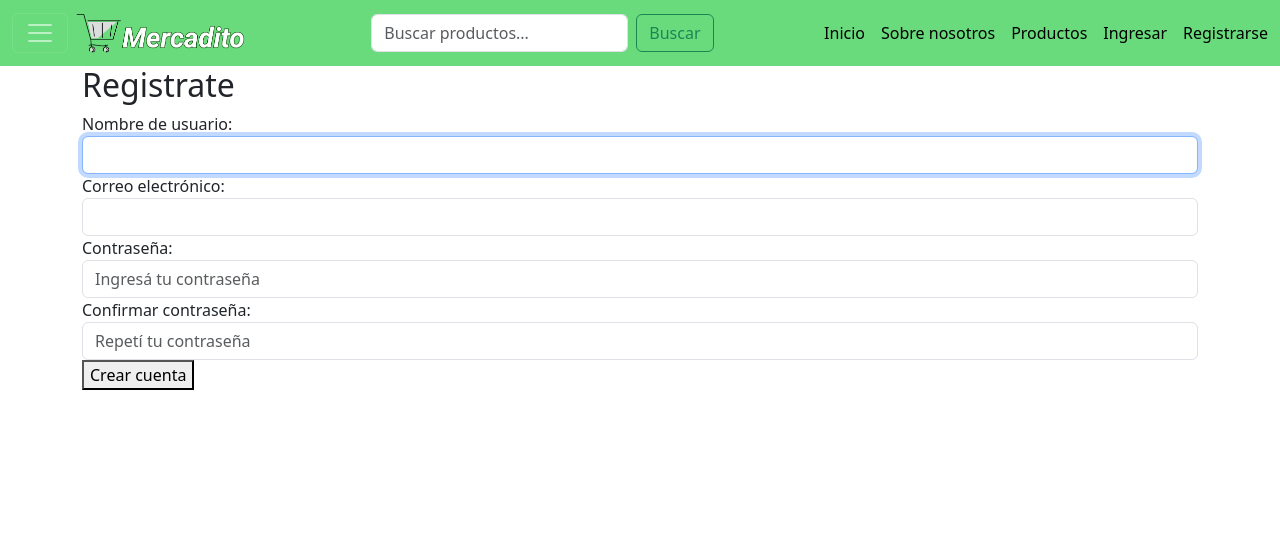
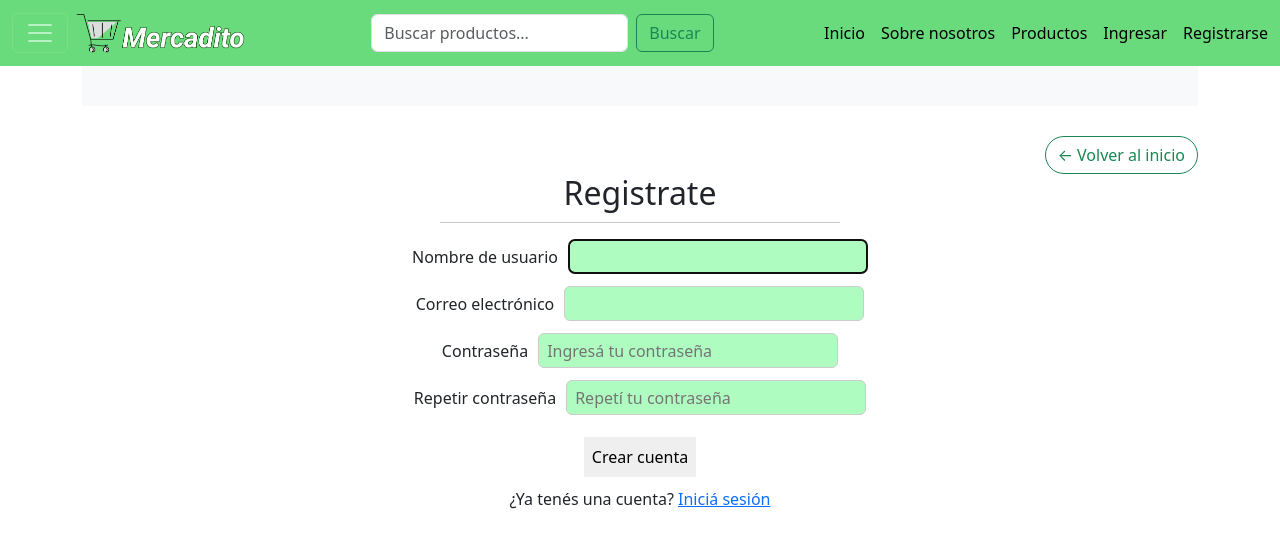
Before and after one commit to BeB55/Progra4-Grupo9, a Django app: page /signup/ in a window 1280 px wide. Shown: the top 548 px of the page. Run offline with Django 5.2, Linux system fonts and the light colour scheme; some libraries are stand-ins or nearby versions.

Commit message:
Cambio de diseño del login y el signup, por ahora es desde el html, dsp lo cambio a .css

```diff
--- a/elmercadito/settings.py
+++ b/elmercadito/settings.py
@@ -62,6 +62,7 @@ INSTALLED_APPS = [
     'allauth.socialaccount',
     'allauth.socialaccount.providers.google',
     "rest_framework",
+    'widget_tweaks',
     "users",
     "products",
     "cart",
--- a/products/templates/products/about.html
+++ b/products/templates/products/about.html
@@ -17,8 +17,7 @@
     </div>
     <div style="text-align: center; margin-top: 30px;">
     <a href="{% url 'home' %}" class="btn btn-outline-success rounded-pill">← Volver al inicio</a>
-</div>
-
+    </div>
 </section>
 
 {% endblock %}
--- a/templates/base.html
+++ b/templates/base.html
@@ -10,6 +10,38 @@
   <link rel="stylesheet" href="https://cdn.jsdelivr.net/npm/bootstrap-icons@1.11.1/font/bootstrap-icons.css">
 
   <style>
+
+    .field {
+        display: flex;
+        align-items: center;
+        justify-content: center;
+        gap: 10px;
+        margin-bottom: 12px;
+    }
+
+    .input-field {
+        width: 300px;
+        height: 35px;
+        background-color: #affcc0;
+        padding: 8px;
+        border-radius: 6px;
+        border: 1px solid #ccc;
+    }
+
+      #submit-btn{
+        color:#000000;
+        text-decoration: none;
+        border: none;
+        margin: 10px;
+        padding: 8px 8px;
+      }
+      #submit-btn:hover{
+        border-radius: 5px;
+        background-color: #69BE7C;
+        padding: 10px 10px;
+        transition: all 0.2s ease;
+      }
+
     #navbar-btn{
       color:#000000;
       text-decoration: none;
@@ -38,6 +70,7 @@
       </a>
     </div>
 
+    <!-- Barra de busqueda -->
     <div>
       <form method="get" class="d-flex mx-auto" style="max-width: 400px; width: 100%;">
         {% if selected_category %}
@@ -48,9 +81,7 @@
       </form>
     </div>
 
-
-
-    <!-- Enlaces + mini preview -->
+    <!-- Enlaces -->
     <div class="d-flex align-items-center gap-3">
 
       <a id="navbar-btn" href="{% url 'home' %}">Inicio</a>
--- a/users/templates/login-para-dsp.html
+++ b/users/templates/login-para-dsp.html
@@ -14,6 +14,8 @@
     <a href="{% provider_login_url 'google' %}" role="button" class="btn-social">
       <i class="fab fa-google"></i>
     </a>
+
+
     <a href="{% provider_login_url 'github' %}" role="button" class="btn-social">
       <i class="fab fa-github"></i>
     </a>  -->
--- a/users/templates/users/signup.html
+++ b/users/templates/users/signup.html
@@ -1,27 +1,55 @@
 {% extends "base.html" %}
+{% load widget_tweaks %}
+{% load static %}
+{% load socialaccount %}
 
 {% block content %}
+<section style="padding: 20px 20px; background-color: #f8f9fa; color: #000000;"></section>
 
-<h2>Registrate</h2>
-<form method="post">
-  {% csrf_token %}
-  <div>
-    {{ form.username.label_tag }}
-    {{ form.username }}
+  <div style="text-align: right; margin-top: 30px;">
+    <a href="{% url 'home' %}" class="btn btn-outline-success rounded-pill">← Volver al inicio</a>
   </div>
-  <div>
-    {{ form.email.label_tag }}
-    {{ form.email }}
+
+  <div style="max-width: 800px; margin: auto;">
+  <h2 style="text-align: center;">Registrate</h2>
+  <hr style="width: 50%; margin: 10px auto 10px;">
+
+    <div class="container mt-3">
+      <div class="row mb-4">
+        <div class="col text-center">
+
+          <form method="post">
+            {% csrf_token %}
+
+              <div class="field">
+                <label for="username">Nombre de usuario</label>
+                {% render_field form.username class="input-field" %}
+              </div>
+
+              <div class="field">
+                <label for="email">Correo electrónico</label>
+                {% render_field form.email class="input-field" %}
+              </div>
+
+              <div class="field">
+                <label for="password1">Contraseña</label>
+                {% render_field form.password1 class="input-field" %}
+              </div>
+
+              <div class="field">
+                <label for="password2">Repetir contraseña</label>
+                {% render_field form.password2 class="input-field" %}
+              </div>
+
+            <button id="submit-btn" type="submit">Crear cuenta</button>
+          </form>
+          <p class="auth-links">
+            ¿Ya tenés una cuenta?
+            <a href="{% url 'login' %}">Iniciá sesión</a>
+          </p>
+        </div>
+      </div>
+    </div>
   </div>
-  <div>
-    {{ form.password1.label_tag }}
-    {{ form.password1 }}
-  </div>
-  <div>
-    {{ form.password2.label_tag }}
-    {{ form.password2 }}
-  </div>
-  <button type="submit">Crear cuenta</button>
-</form>
-
+</section>
 {% endblock %}
```
Also changed, not shown: products/templates/products/product_list.html (+2 -12 lines), users/templates/users/login.html (+53 -12 lines), db.sqlite3.
